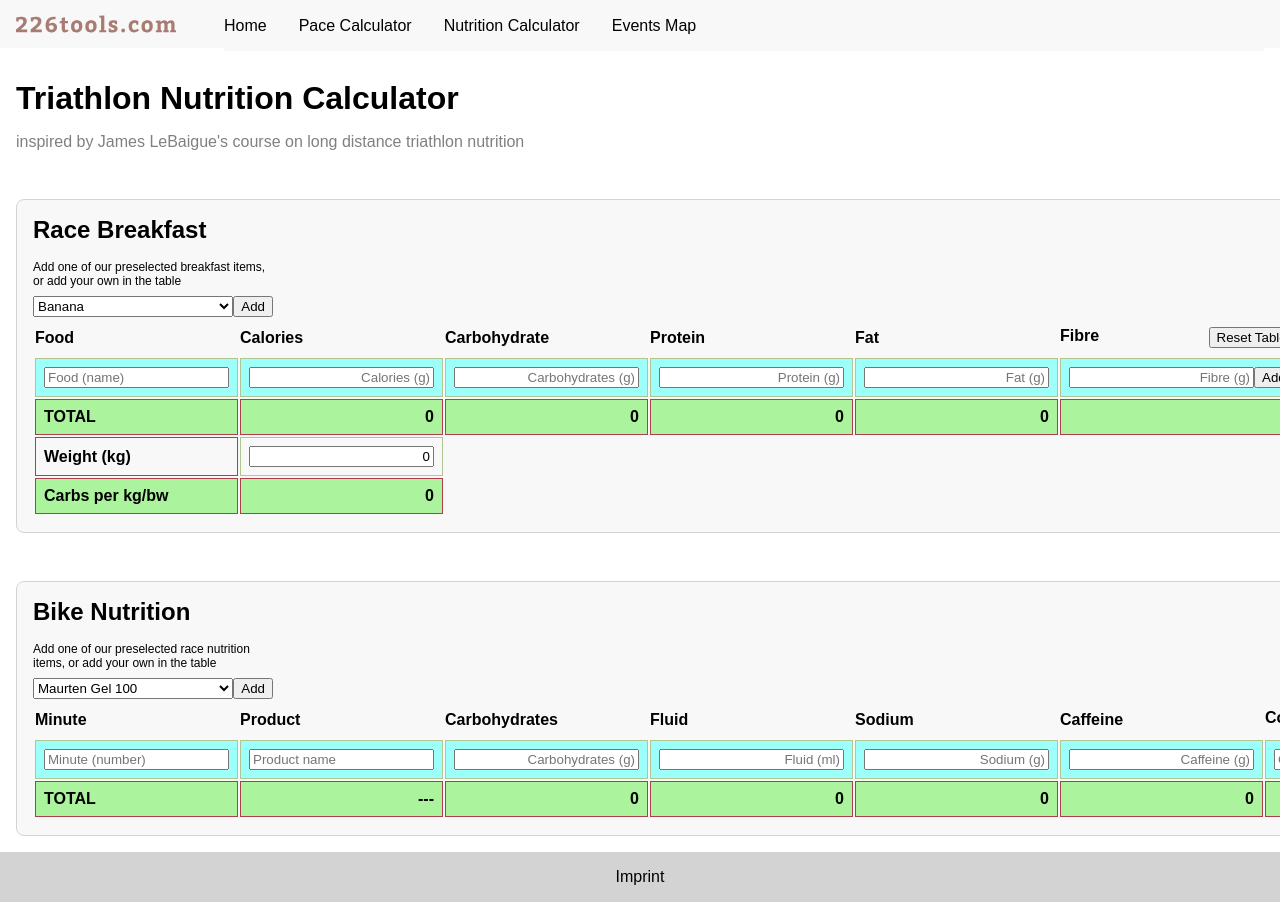
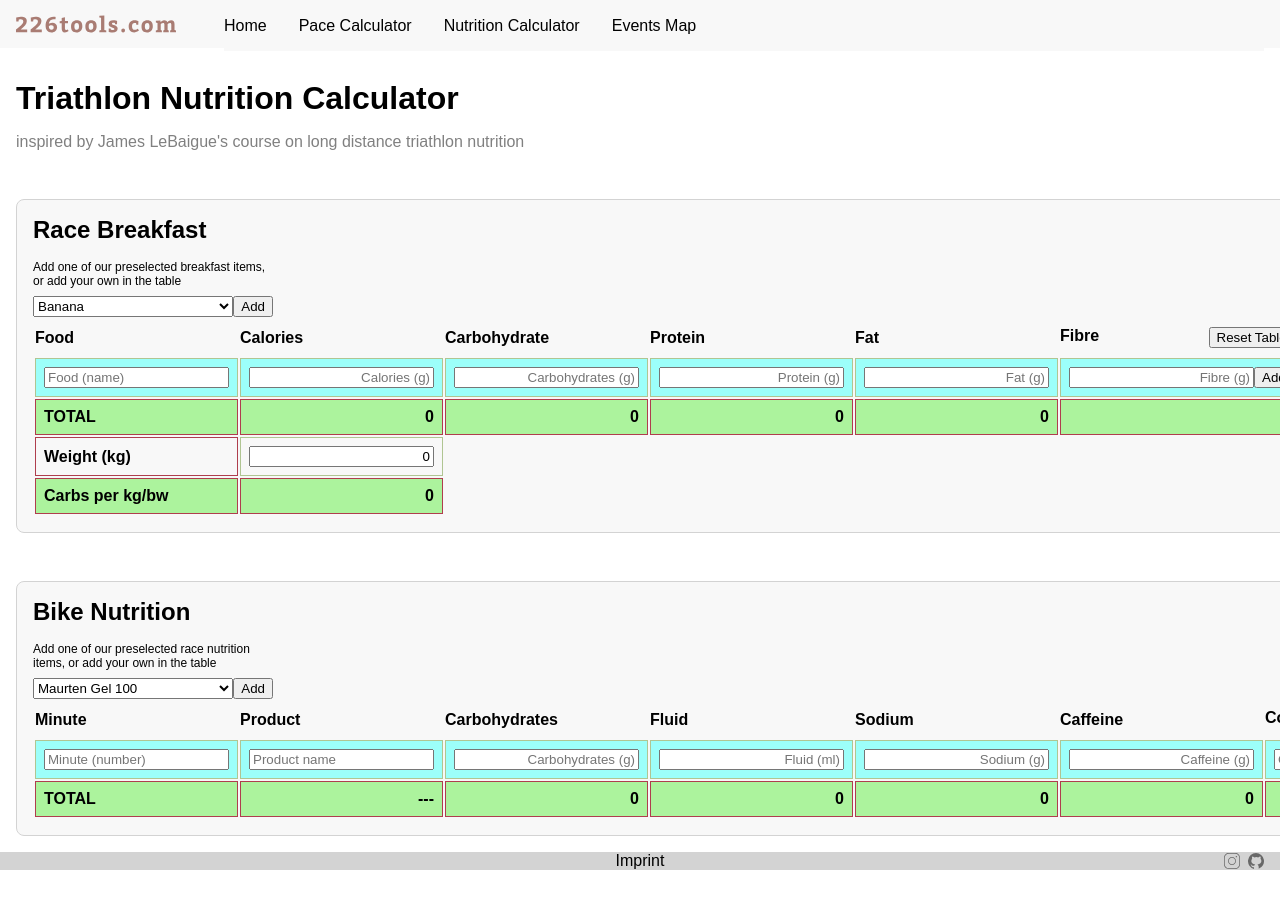
Before and after one commit to sascharissling/226tools-frontend, a React (Vite) app: page /nutrition-calculator in a window 1280 px wide. After the commit the page ends 873 px from the top, so only its background shows below. Built offline with nearby package versions, Linux system fonts and the light colour scheme.

Commit message:
add socials

```diff
--- a/src/components/footer/index.tsx
+++ b/src/components/footer/index.tsx
@@ -1,6 +1,8 @@
 import styled, { css } from "styled-components";
 import { Link } from "react-router-dom";
 import { useEffect, useState } from "react";
+import instagramSvg from "../../assets/instagram.svg";
+import githubSvg from "../../assets/github.svg";
 
 const Footer = () => {
   const [shouldPlaceAtBottom, setShouldPlaceAtBottom] = useState(false);
@@ -24,7 +26,16 @@ const Footer = () => {
 
   return (
     <FooterComponent shouldPlaceAtBottom={shouldPlaceAtBottom}>
+      <EmptySpace />
       <Link to={"/imprint"}>Imprint</Link>
+      <SocialContainer>
+        <SocialLink href={"https://instagram.com/430legsup"} target="_blank">
+          <SocialImage src={instagramSvg} alt="Instagram" />
+        </SocialLink>
+        <SocialLink href={"https://github.com/sascharissling"} target="_blank">
+          <SocialImage src={githubSvg} alt="Github" />
+        </SocialLink>
+      </SocialContainer>
     </FooterComponent>
   );
 };
@@ -34,9 +45,14 @@ export default Footer;
 const FooterComponent = styled.footer<{ shouldPlaceAtBottom: boolean }>`
   background-color: ${(props) => props.theme.colors.lightgray};
   color: ${(props) => props.theme.colors.secondary};
-  padding: 1rem;
+  padding: 0 1rem;
   text-align: center;
   width: 100%;
+  align-items: center;
+
+  display: grid;
+  grid-template-columns: 1fr 60% 1fr;
+  grid-template-areas: "empty link social";
 
   ${(props) =>
     props.shouldPlaceAtBottom
@@ -48,3 +64,29 @@ const FooterComponent = styled.footer<{ shouldPlaceAtBottom: boolean }>`
         `
       : ""};
 `;
+
+const SocialLink = styled.a`
+  width: 1rem;
+  height: 1rem;
+  opacity: 0.5;
+  &:hover {
+    opacity: 1;
+  }
+`;
+
+const SocialImage = styled.img`
+  width: 1rem;
+  height: 1rem;
+`;
+
+const EmptySpace = styled.div`
+  grid-area: empty;
+`;
+
+const SocialContainer = styled.div`
+  grid-area: social;
+  display: flex;
+  align-items: center;
+  justify-content: flex-end;
+  gap: 0.5rem;
+`;
```
Also changed, not shown: src/assets/github.svg (added), src/assets/instagram.svg (added).
